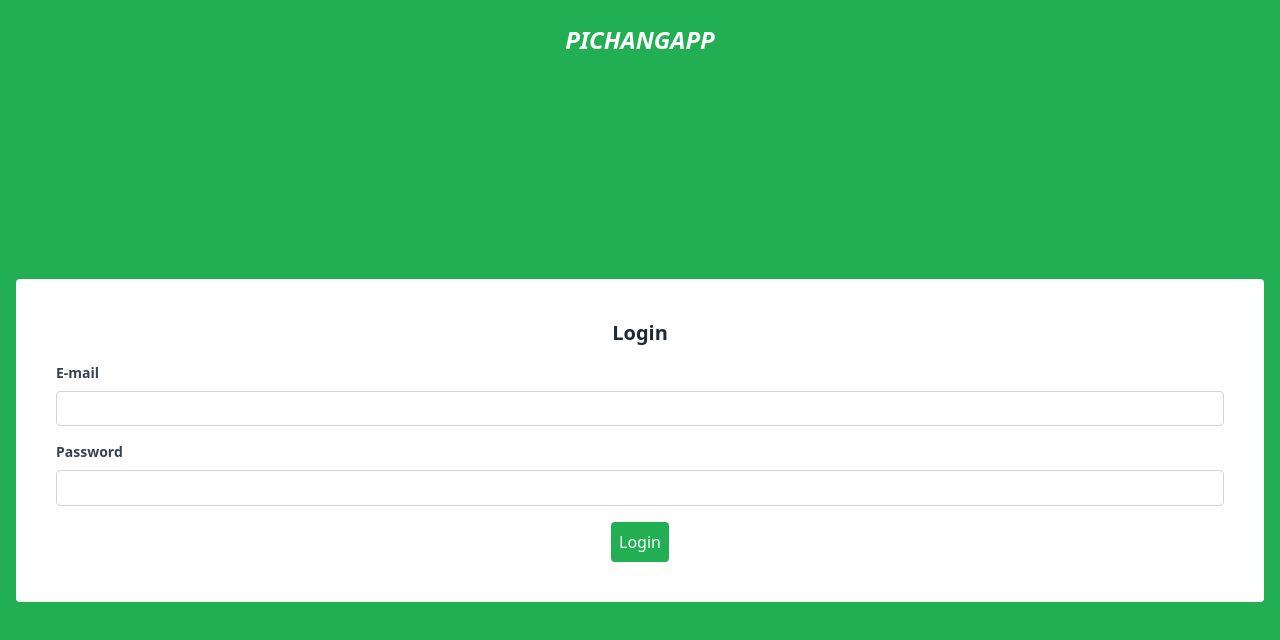
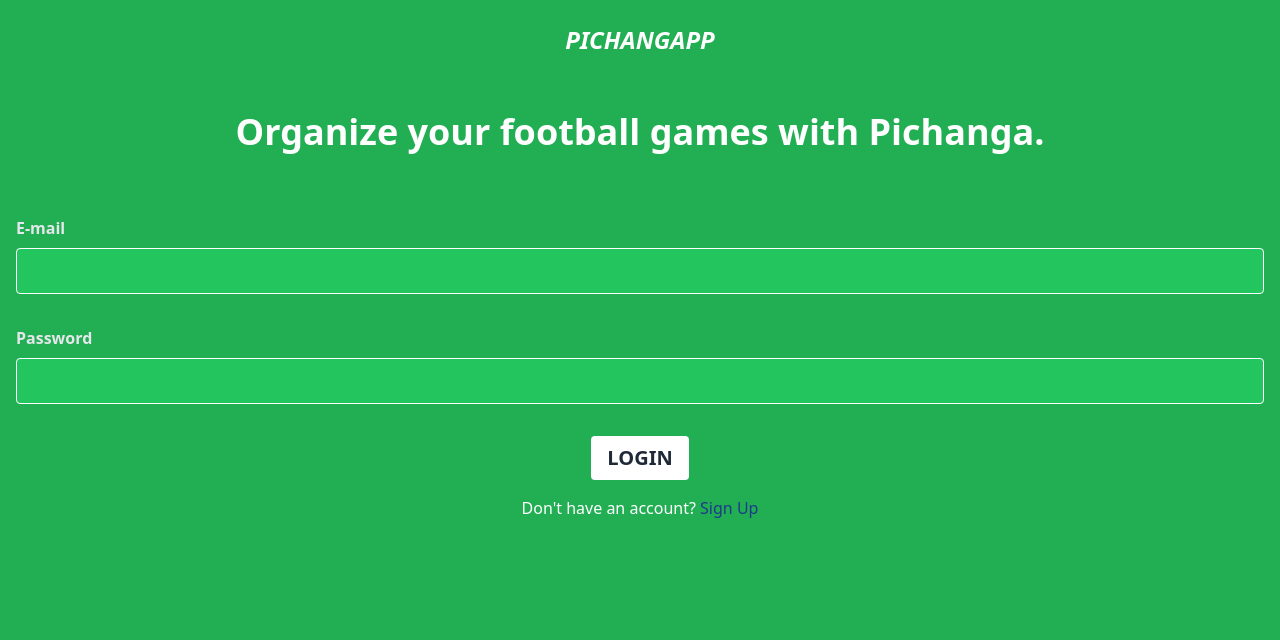
Before and after one commit to luisromeroaraya/football-app, a Next.js app in the folder front-end/: page /login in a window 1280 px wide. Shown: the top 640 px of the page. Built offline with nearby package versions, Linux system fonts and the light colour scheme; what prettier-plugin-tailwindcss would draw is missing.

Commit message:
improve styles of login page

```diff
--- a/front-end/package.json
+++ b/front-end/package.json
@@ -12,6 +12,9 @@
     "@fortawesome/fontawesome-svg-core": "^6.2.0",
     "@fortawesome/free-solid-svg-icons": "^6.2.0",
     "@fortawesome/react-fontawesome": "^0.2.0",
+    "@tanstack/react-query": "^4.13.0",
+    "@tanstack/react-query-devtools": "^4.13.0",
+    "axios": "^1.1.3",
     "next": "12.3.1",
     "prettier-plugin-tailwindcss": "^0.1.13",
     "react": "18.2.0",
--- a/front-end/pages/_app.tsx
+++ b/front-end/pages/_app.tsx
@@ -1,15 +1,32 @@
 import "../styles/globals.css";
 
+import {
+  Hydrate,
+  QueryClient,
+  QueryClientProvider,
+} from "@tanstack/react-query";
+
 import type { AppProps } from "next/app";
+import type { DehydratedState } from "@tanstack/react-query";
 import Layout from "../comps/ui/Layout";
-import { useRouter } from "next/router";
+import { ReactQueryDevtools } from "@tanstack/react-query-devtools";
+import { useState } from "react";
 
-const MyApp = ({ Component, pageProps }: AppProps) => {
-  const router = useRouter();
+interface PageProps {
+  dehydratedState: DehydratedState;
+}
+
+const MyApp = ({ Component, pageProps }: AppProps<PageProps>) => {
+  const [queryClient] = useState(() => new QueryClient());
   return (
-    <Layout>
-      <Component {...pageProps} />
-    </Layout>
+    <QueryClientProvider client={queryClient}>
+      <Hydrate state={pageProps.dehydratedState}>
+        <Layout>
+          <Component {...pageProps} />
+        </Layout>
+      </Hydrate>
+      <ReactQueryDevtools />
+    </QueryClientProvider>
   );
 };
 
--- a/front-end/pages/index.tsx
+++ b/front-end/pages/index.tsx
@@ -1,9 +1,14 @@
 import { FC } from "react";
+import Head from "next/head";
 import LastMatches from "../comps/pages/home/sections/LastMatches";
 import TopScorers from "../comps/pages/home/sections/TopScorers";
 
 const Home: FC = () => (
   <>
+    <Head key="head">
+      <title>Pichanga</title>
+      <meta name="description" content="Pichanga" />
+    </Head>
     <LastMatches />
     <TopScorers />
   </>
--- a/front-end/pages/login.tsx
+++ b/front-end/pages/login.tsx
@@ -2,31 +2,47 @@ import { Dispatch, FC, SetStateAction } from "react";
 
 import CustomForm from "../comps/forms/CustomForm";
 import InputField from "../comps/forms/InputField";
+import Link from "next/link";
 
 interface Props {
   setIsLogged: Dispatch<SetStateAction<boolean>>;
 }
 
 const Login: FC<Props> = ({ setIsLogged }) => (
-  <div className="w-screen h-full flex flex-col justify-center items-center text-gray-800">
-    <div className="rounded w-[calc(100%-2rem)] flex flex-col p-10 bg-white">
-      <h1 className="text-xl font-bold text-center">Login</h1>
-      <CustomForm onSubmit={(data) => console.log(data)} className="flex flex-col items-center">
+  <div className="flex h-full w-screen flex-col items-center  text-white">
+    <h1 className="mt-8 w-[calc(100%-2rem)] text-center text-4xl font-bold">
+      Organize your football games with Pichanga.
+    </h1>
+    <div className="mt-8 flex w-[calc(100%-2rem)]  flex-col">
+      <CustomForm
+        onSubmit={(data) => console.log(data)}
+        className="flex flex-col items-center"
+      >
         <InputField
           name="email"
+          labelClassName="block font-bold mb-2 text-gray-200"
           labelName="E-mail"
           type="email"
-          className="flex flex-col mt-4 w-full"
-          inputClassName="border-gray-300 text-sm rounded py-2 px-3 text-gray-700 leading-tight no-change w-full border"
+          className="mt-8 flex w-full flex-col"
+          inputClassName="rounded border border-white py-3 px-6 text-gray-700 leading-tight no-change w-full bg-green-500 text-white"
         />
         <InputField
           name="password"
+          labelClassName="block font-bold mb-2 text-gray-200"
           labelName="Password"
           type="password"
-          className="flex flex-col mt-4 w-full"
-          inputClassName="border-gray-300 text-sm rounded py-2 px-3 text-gray-700 leading-tight no-change w-full border"
+          className="mt-8 flex w-full flex-col"
+          inputClassName="rounded border border-white  py-3 px-6 text-gray-700 leading-tight no-change w-full bg-green-500 text-white"
         />
-        <button className="bg-pichanga text-white rounded mt-4 p-2 ">Login</button>
+        <button className="mt-8 rounded bg-white px-4 py-2 text-xl  font-bold uppercase text-gray-800 ">
+          Login
+        </button>
+        <p className="mt-4">
+          Don't have an account?
+          <Link href="/register">
+            <a className="text-blue-900"> Sign Up</a>
+          </Link>
+        </p>
       </CustomForm>
     </div>
   </div>
```
Also changed, not shown: front-end/.eslintrc.json, 1 other file (tests, documents, lock files or other folders).
